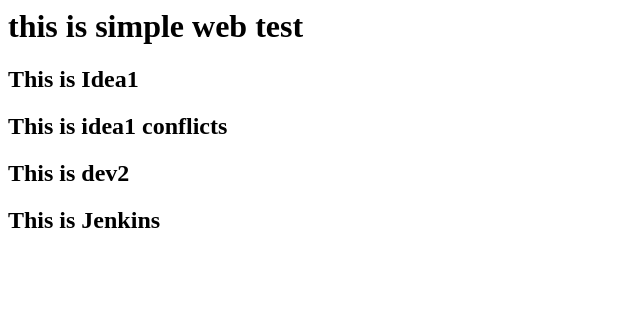
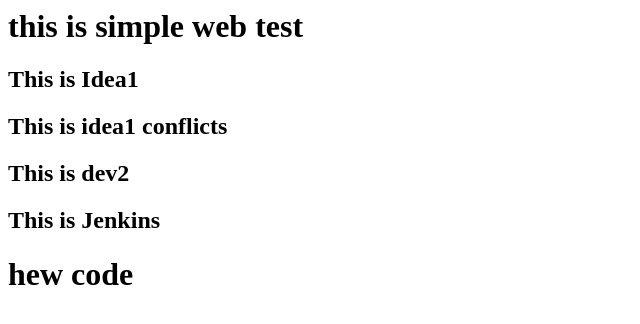
Before and after one commit to Swamisetty/Web-Test, a plain HTML site: page index.html in a window 1280 px wide. Shown: the whole page, without its empty margins (0-640 px from the left). Drawn offline with Linux system fonts and the light colour scheme.

Commit message:
Add new code

```diff
--- a/index.html
+++ b/index.html
@@ -3,3 +3,4 @@
 <h2> This is idea1 conflicts</h2>
 <h2> This is dev2 </h2>
 <h2> This is Jenkins </h2>
+<h1> hew code</h1>
```
